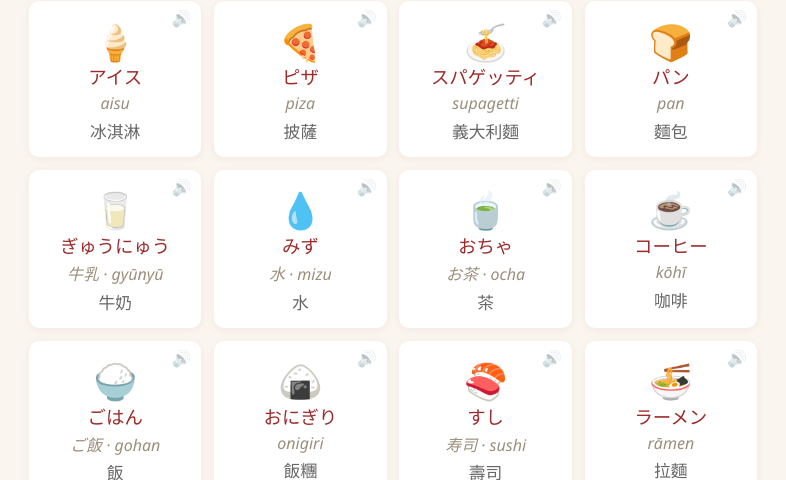
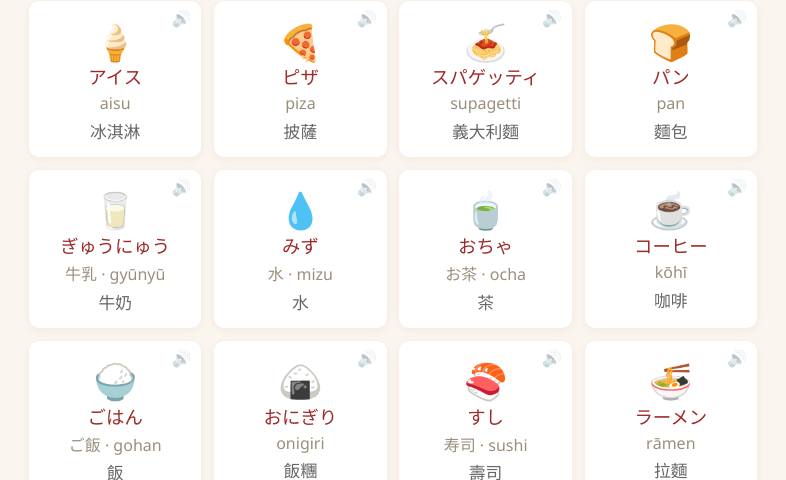
Before and after one commit to jinshuanyu/first-words, a plain HTML site: page ja.html in a window 1280 px wide. Both pictures are taken after a click on the button "基本單字". Shown: the part 320-800 px from the top of the page, 247-1033 px from the left. Drawn offline with Linux system fonts and the light colour scheme.

Commit message:
日語羅馬字、台羅改正體
Co-Authored-By: Claude Opus 5.5 <noreply@anthropic.com>

```diff
--- a/ja.html
+++ b/ja.html
@@ -282,6 +282,9 @@ body{font-family:'Noto Sans TC','PingFang TC','Microsoft JhengHei',sans-serif}
   .mode-btn{font-size:1rem;padding:0.5rem 1.6rem}
   .chip{font-size:0.95rem;padding:0.4rem 0.85rem}
 }
+
+/* 羅馬字不用斜體 */
+.card .sub,.fc-back .ans-sub{font-style:normal}
 </style>
 </head>
 <body>
```
Also changed, not shown: tw.html (+3 -0 lines).
